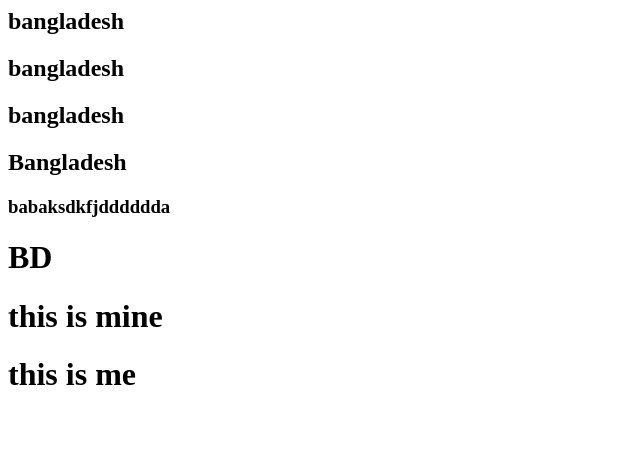
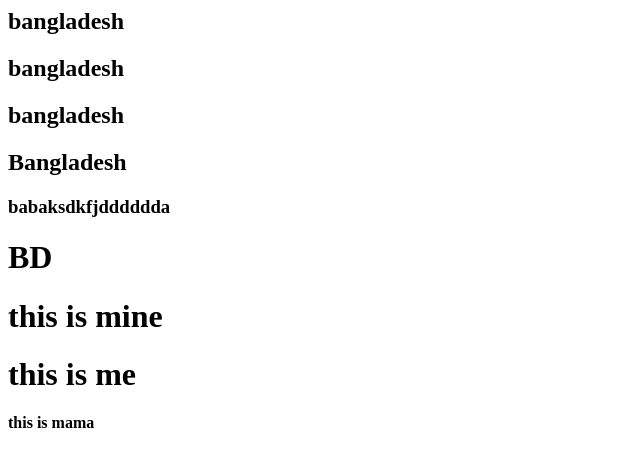
Before and after one commit to BILLAHMASUM325/website, a plain HTML site: page index.html in a window 1280 px wide. Shown: the whole page, without its empty margins (0-640 px from the left). Drawn offline with Linux system fonts and the light colour scheme.

Commit message:
Update index.html

```diff
--- a/index.html
+++ b/index.html
@@ -14,4 +14,5 @@
     <h1>BD</h1>
     <h1>this is mine</h1>
     <h1>this is me</h1>
+    <h4> this is mama</h4>
 </html>
```
